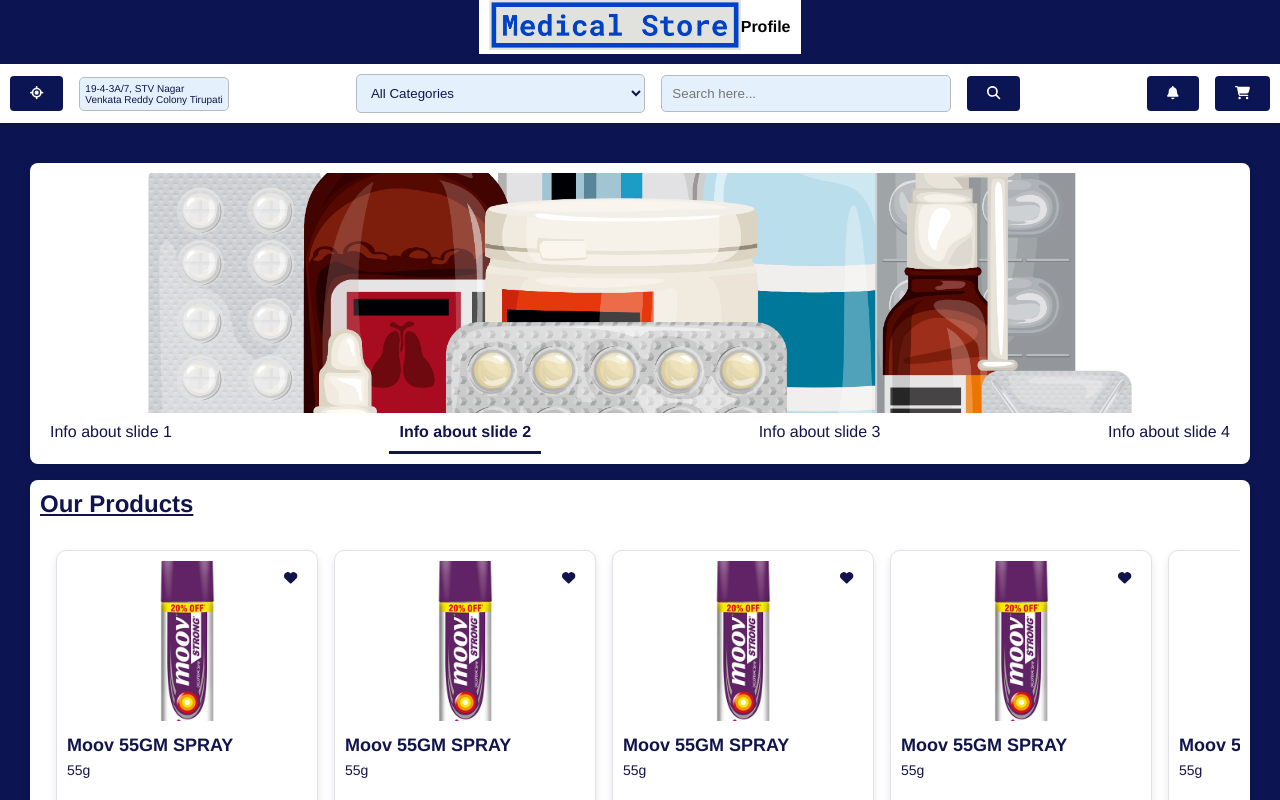
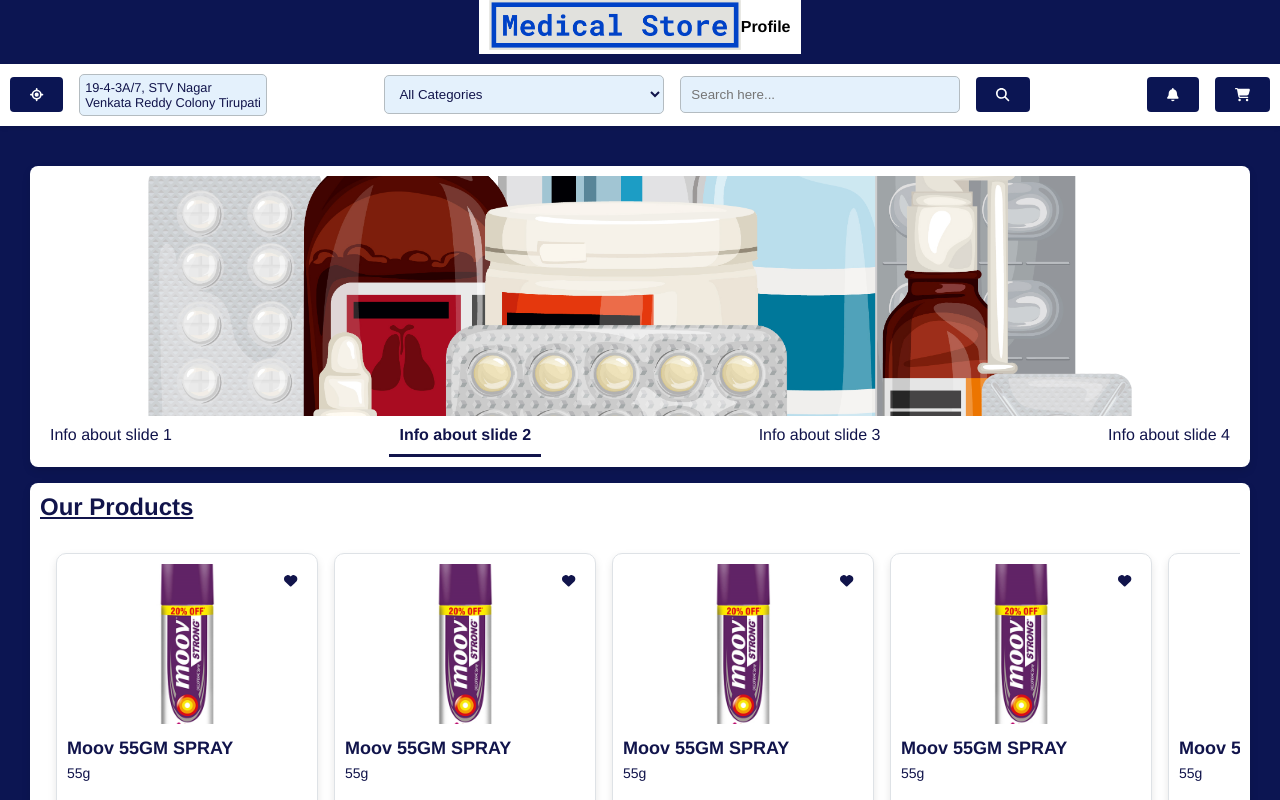
Before and after one commit to charangajjala/MedEase, a React (Vite) app in the folder frontend/: page /dashboard in a window 1280 px wide. Shown: the top 800 px of the page. Built offline with nearby package versions, Linux system fonts and the light colour scheme.

Commit message:
Fix styling issues in Navbar and ProductCard components

```diff
--- a/frontend/src/userComponents/Navbar/Navbar.scss
+++ b/frontend/src/userComponents/Navbar/Navbar.scss
@@ -5,6 +5,7 @@
 .navbar-container {
   @include navbar-style;
   justify-content: space-between;
+  flex-wrap: wrap;
 
   &__location {
     display: grid;
@@ -21,10 +22,10 @@
       display: grid;
       grid-template-rows: auto auto;
       @include input-style;
-      padding: 5px;
+      padding: 0.3rem;
 
       span {
-        font-size: 10px;
+        font-size: clamp(0.625rem, 1vw, 0.875rem);
         line-height: normal;
       }
     }
--- a/frontend/src/userComponents/ProductCard/ProductCard.jsx
+++ b/frontend/src/userComponents/ProductCard/ProductCard.jsx
@@ -28,7 +28,7 @@
         <div className="product-card__content__price">
           <p className="product-card__content__actual-price">Rs. 249.00</p>
           <p className="product-card__content__discounted-price">Rs. 199.00</p>
-          <p className="product-card__content__save">Save up to 20 %!</p>
+          <p className="product-card__content__save">Save up to 20% !</p>
         </div>
         <div className="product-card__content__button">
           <button>Add to Cart</button>
```
